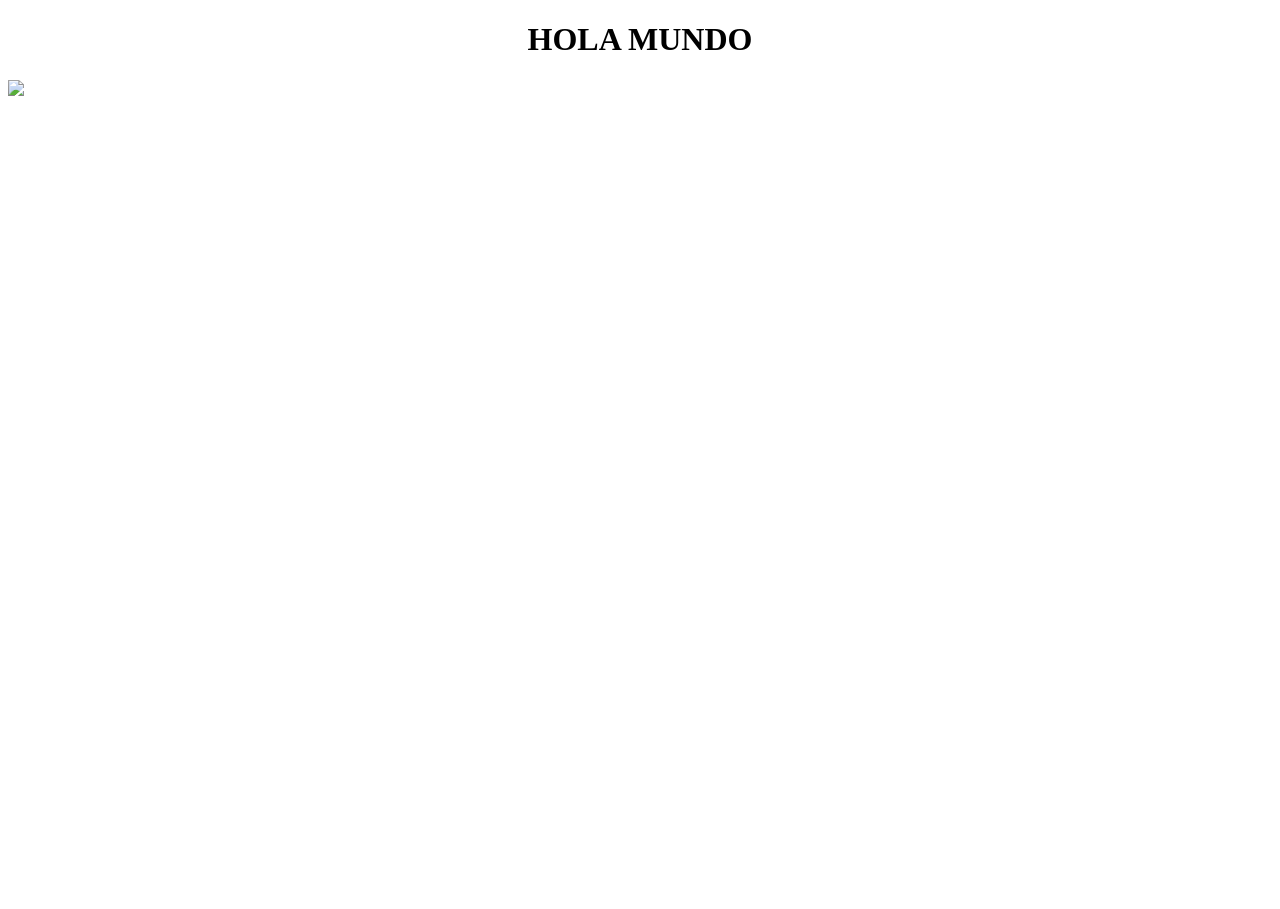
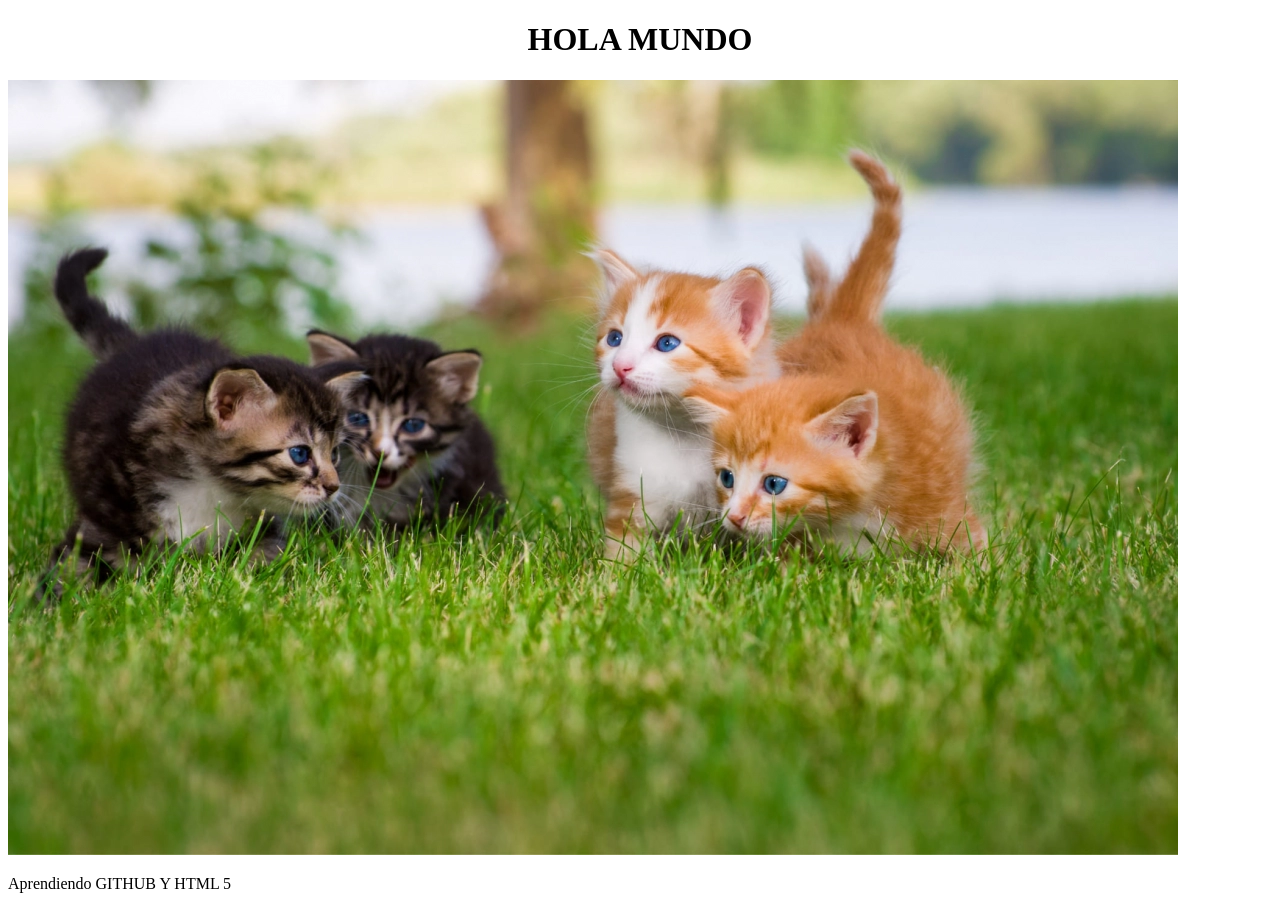
Before and after one commit to AraceliMoreno/DPWGEN0423, a plain HTML site: page index.html in a window 1280 px wide. Before the commit the page ends 800 px from the top, so only its background shows below. Drawn offline with Linux system fonts and the light colour scheme.

Commit message:
Carga de Imagen

```diff
--- a/index.html
+++ b/index.html
@@ -5,6 +5,7 @@
   </HEAD>
   <BODY>
     <CENTER><H1>HOLA MUNDO</H1></CENTER>
-    <IMG SRC="imagenes/gatito.jpg">
+    <IMG SRC="imagenes/gatito.webp" alt="Imagen de gatos cachorros en el pasto">
+    <P>Aprendiendo GITHUB Y HTML 5</P>
   </BODY>
 </HTML>
```
Also changed, not shown: imagenes/gatito.webp (added).
